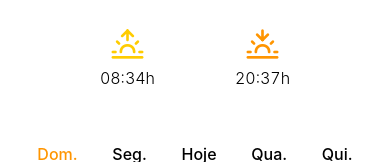
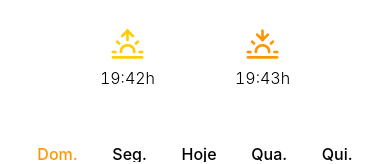
Before and after one commit to pogist/weather-app, a React Native app: screen / in a window 390 px wide. Shown: the part 278-442 px from the top of the page. Built offline with nearby package versions, Linux system fonts and the light colour scheme.

Commit message:
refactor: change sun time to string and round temp

```diff
--- a/src/components/Summary.tsx
+++ b/src/components/Summary.tsx
@@ -8,8 +8,8 @@ import WeatherIcon from './WeatherIcon';
 
 type SummaryProps = {
   containerStyle?: StyleProp<ViewStyle>;
-  sunriseTime: number;
-  sunsetTime: number;
+  sunriseTime: string;
+  sunsetTime: string;
   temp: number;
   weather: WeatherType;
   weatherDesc: string;
@@ -28,17 +28,21 @@ export default function Summary({
     <View style={[styles.container, containerStyle ?? {}]}>
       <View style={styles.weather}>
         <WeatherIcon type={weather} size={spacing(16)} />
-        <Text style={styles.temp}>{temp}º</Text>
+        <Text style={styles.temp}>{Math.round(temp)}º</Text>
       </View>
       <Text style={styles.weatherDesc}>{weatherDesc}</Text>
       <View style={styles.solarActivities}>
         <View style={styles.solarActivity}>
           <Icon name="sunrise" style={styles.sunriseIcon} />
-          <Text style={styles.solarActivityTime}>{format(sunriseTime)}h</Text>
+          <Text style={styles.solarActivityTime}>
+            {formatter.format(new Date(sunriseTime))}h
+          </Text>
         </View>
         <View style={styles.solarActivity}>
           <Icon name="sunset" style={styles.sunsetIcon} />
-          <Text style={styles.solarActivityTime}>{format(sunsetTime)}h</Text>
+          <Text style={styles.solarActivityTime}>
+            {formatter.format(new Date(sunsetTime))}h
+          </Text>
         </View>
       </View>
     </View>
@@ -49,11 +53,6 @@ const formatter = new Intl.DateTimeFormat('pt-BR', {
   hour: 'numeric',
   minute: 'numeric',
 });
-
-function format(time: number): string {
-  const date = new Date(time * 1000);
-  return formatter.format(date);
-}
 
 const themedStyles = createStyles((theme) =>
   StyleSheet.create({
```
